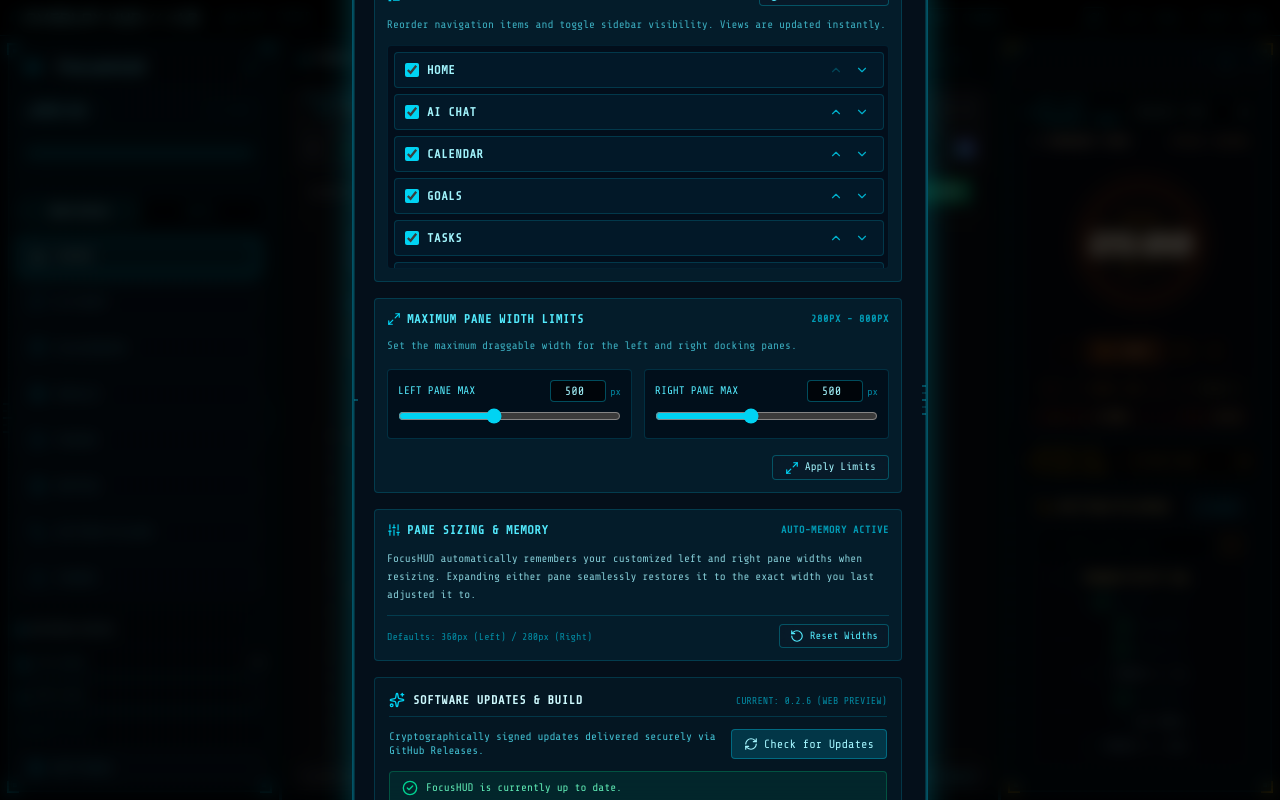
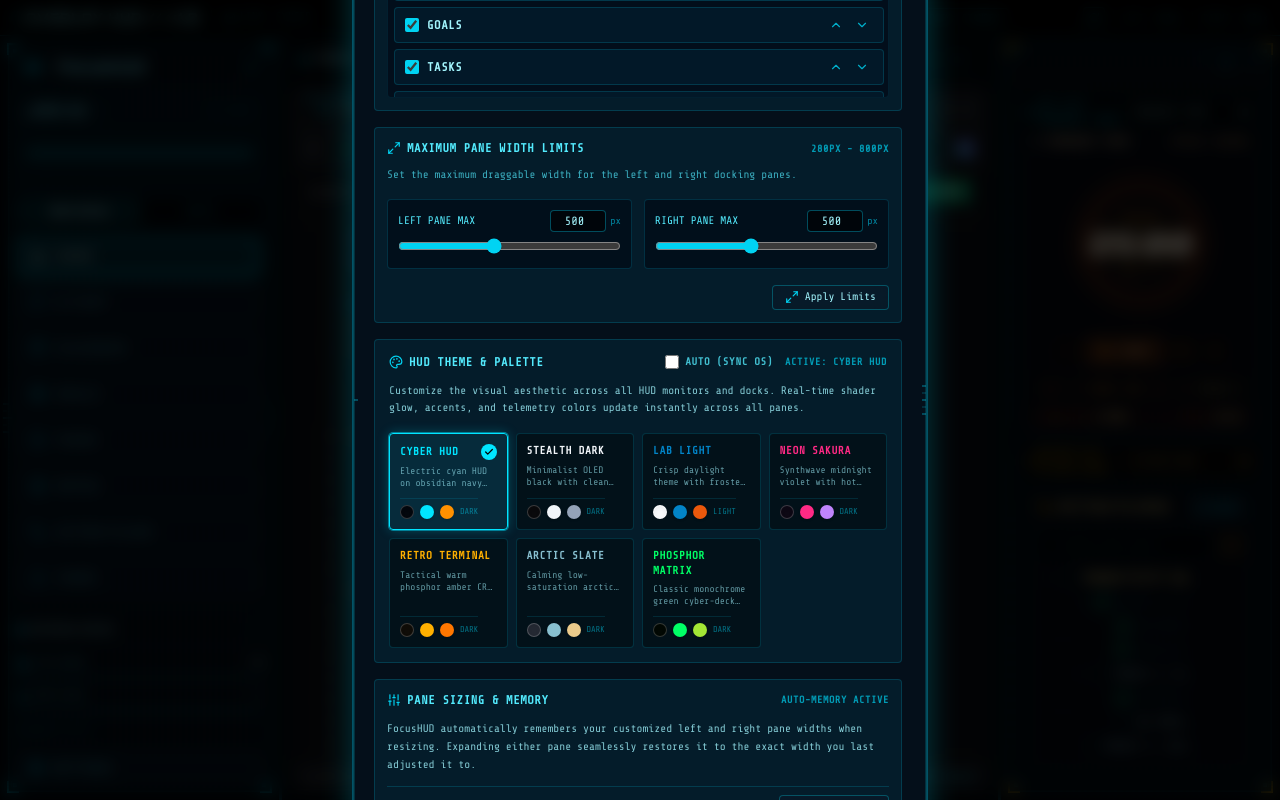
Before and after one commit to kp-97/FocusHUD, a React (Vite) app: page / in a window 1280 px wide. Both pictures are taken after a click on the button "SETTINGS". Built offline with nearby package versions, Linux system fonts and the light colour scheme.

Commit message:
feat(settings): add theme selector swatch grid in AppearanceTab

```diff
--- a/src/components/features/settings/AppearanceTab.tsx
+++ b/src/components/features/settings/AppearanceTab.tsx
@@ -1,6 +1,7 @@
 import React from "react";
-import { Sliders, RotateCcw, Check } from "lucide-react";
+import { Sliders, RotateCcw, Check, Palette } from "lucide-react";
 import { DEFAULT_LEFT_WIDTH, DEFAULT_RIGHT_WIDTH } from "../../../stores/layoutStore";
+import { useTheme, THEME_LIST } from "../../../stores/themeStore";
 
 interface AppearanceTabProps {
   onResetDefaults: () => void;
@@ -11,7 +12,111 @@ export const AppearanceTab: React.FC<AppearanceTabProps> = ({
   onResetDefaults,
   resetSuccess,
 }) => {
+  const { theme, effectiveTheme, autoSync, setTheme, setAutoSync } = useTheme();
+
   return (
+    <div className="space-y-4">
+      {/* THEME SELECTION SECTION */}
+      <div className="bg-cyan-950/40 border border-cyan-500/20 rounded p-3.5 space-y-3">
+        <div className="flex items-center justify-between text-cyan-300 font-bold uppercase tracking-wider">
+          <span className="flex items-center gap-1.5">
+            <Palette className="w-3.5 h-3.5 text-cyan-400" />
+            HUD THEME & PALETTE
+          </span>
+          <div className="flex items-center gap-3">
+            <label className="flex items-center gap-1.5 text-[10.5px] text-cyan-300/80 cursor-pointer font-tech select-none hover:text-cyan-200">
+              <input
+                type="checkbox"
+                checked={autoSync}
+                onChange={(e) => setAutoSync(e.target.checked)}
+                className="w-3.5 h-3.5 accent-cyan-400 rounded cursor-pointer"
+                aria-label="Toggle Auto (Sync OS)"
+              />
+              AUTO (SYNC OS)
+            </label>
+            <span className="text-[10px] text-cyan-400/70 font-tech">
+              ACTIVE: {THEME_LIST.find((t) => t.id === effectiveTheme)?.name.toUpperCase()}
+            </span>
+          </div>
+        </div>
+
+        <p className="text-[11px] leading-relaxed text-cyan-200/80">
+          Customize the visual aesthetic across all HUD monitors and docks. Real-time shader glow,
+          accents, and telemetry colors update instantly across all panes.
+        </p>
+
+        {/* Theme Swatch Grid */}
+        <div className="grid grid-cols-1 sm:grid-cols-2 md:grid-cols-3 lg:grid-cols-4 gap-2 pt-1">
+          {THEME_LIST.map((t) => {
+            const isSelected = autoSync ? effectiveTheme === t.id : theme === t.id;
+            return (
+              <button
+                key={t.id}
+                type="button"
+                onClick={() => {
+                  if (autoSync) setAutoSync(false);
+                  setTheme(t.id);
+                }}
+                className={`relative p-2.5 rounded border text-left transition-all duration-150 flex flex-col justify-between cursor-pointer group ${
+                  isSelected
+                    ? "border-cyan-400 bg-cyan-900/30 ring-1 ring-cyan-400/50 shadow-[0_0_12px_rgba(0,229,255,0.25)]"
+                    : "border-cyan-500/20 hover:border-cyan-500/50 bg-black/40 hover:bg-cyan-950/20"
+                }`}
+                style={{
+                  borderColor: isSelected ? t.accentColor : undefined,
+                }}
+                aria-label={`Select theme ${t.name}`}
+              >
+                <div>
+                  <div className="flex items-center justify-between mb-1.5">
+                    <span
+                      className="text-[11px] font-bold tracking-wider font-tech uppercase"
+                      style={{ color: t.accentColor }}
+                    >
+                      {t.name}
+                    </span>
+                    {isSelected && (
+                      <span
+                        className="w-4 h-4 rounded-full flex items-center justify-center text-black"
+                        style={{ backgroundColor: t.accentColor }}
+                      >
+                        <Check className="w-2.5 h-2.5 stroke-[3]" />
+                      </span>
+                    )}
+                  </div>
+                  <p className="text-[9.5px] line-clamp-2 text-cyan-200/60 leading-tight mb-2">
+                    {t.description}
+                  </p>
+                </div>
+
+                {/* Swatch color preview bar */}
+                <div className="flex items-center gap-1.5 mt-auto pt-1.5 border-t border-cyan-500/15">
+                  <div
+                    className="w-3.5 h-3.5 rounded-full border border-white/20 shadow-inner shrink-0"
+                    style={{ backgroundColor: t.bgColor }}
+                    title={`Background: ${t.bgColor}`}
+                  />
+                  <div
+                    className="w-3.5 h-3.5 rounded-full shadow-sm shrink-0"
+                    style={{ backgroundColor: t.accentColor }}
+                    title={`Accent: ${t.accentColor}`}
+                  />
+                  <div
+                    className="w-3.5 h-3.5 rounded-full shadow-sm shrink-0"
+                    style={{ backgroundColor: t.secondaryColor }}
+                    title={`Secondary: ${t.secondaryColor}`}
+                  />
+                  <span className="text-[8.5px] font-tech text-cyan-400/50 ml-auto uppercase">
+                    {t.category}
+                  </span>
+                </div>
+              </button>
+            );
+          })}
+        </div>
+      </div>
+
+      {/* PANE SIZING & MEMORY */}
       <div className="bg-cyan-950/40 border border-cyan-500/20 rounded p-3 space-y-3">
         <div className="flex items-center justify-between text-cyan-300 font-bold uppercase tracking-wider">
           <span className="flex items-center gap-1.5">
@@ -51,5 +156,6 @@ export const AppearanceTab: React.FC<AppearanceTabProps> = ({
           </button>
         </div>
       </div>
+    </div>
   );
 };
```
Also changed, not shown: 1 other file (tests, documents, lock files or other folders). Lines whose indentation alone changed are shown as unchanged.
